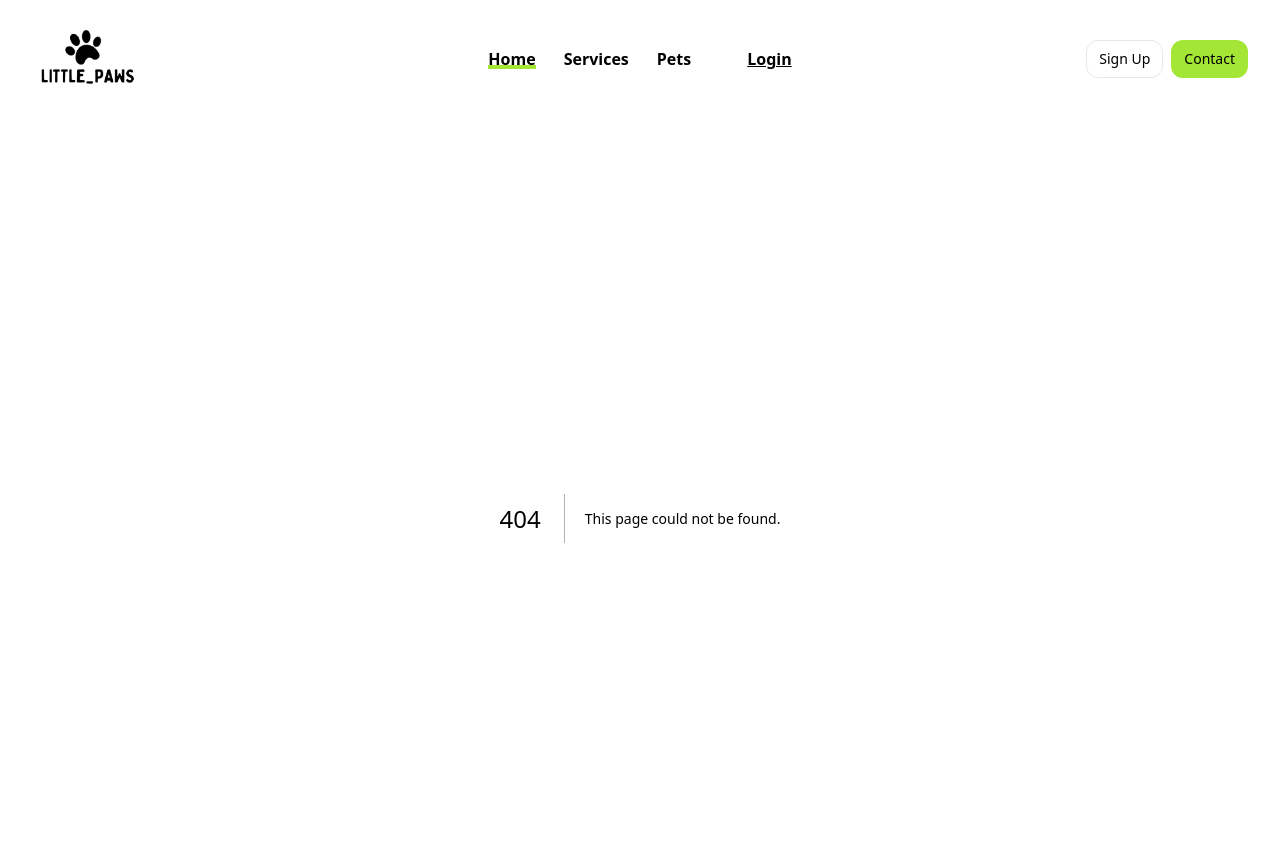
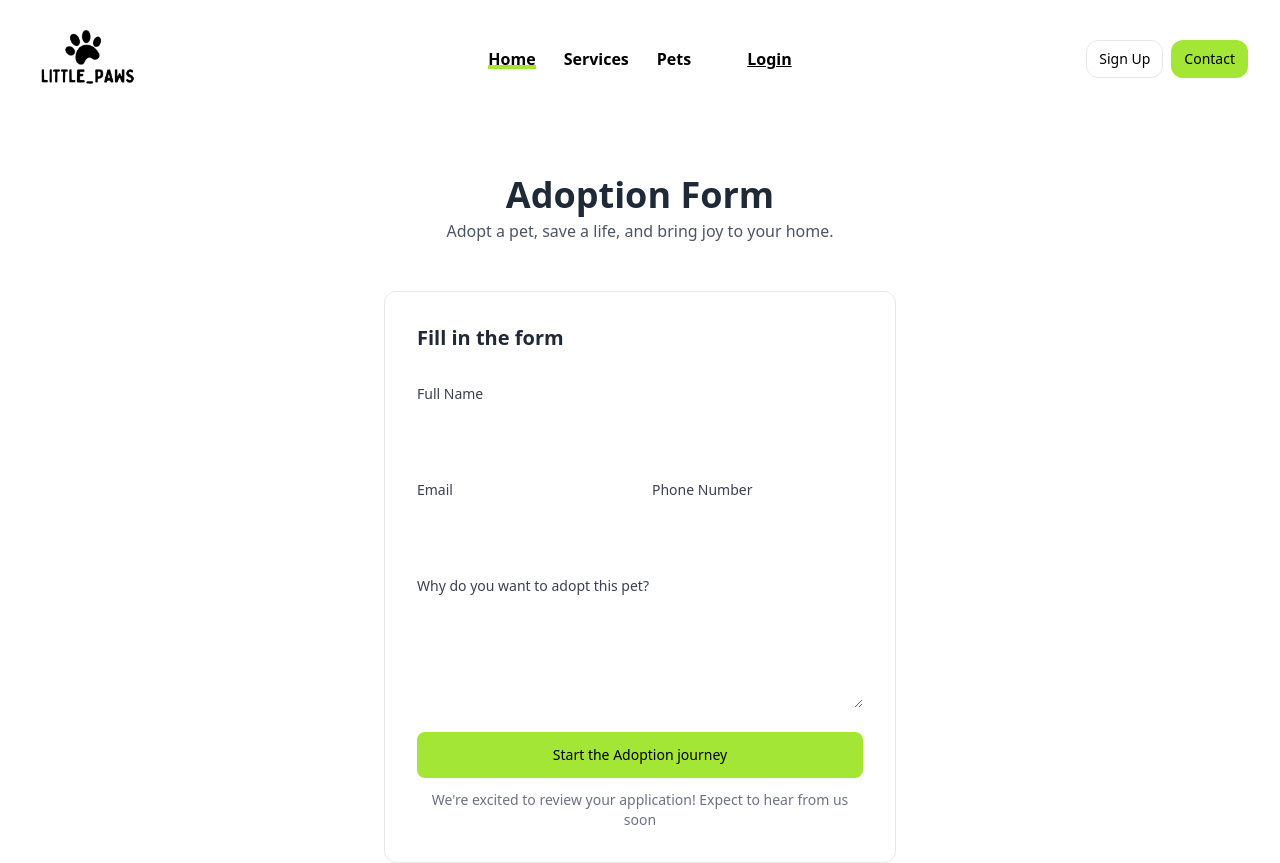
Before and after one commit to NeetuSharma3012/Pet_Adoption_Platform_Frontend, a Next.js app: page /adoptionForm in a window 1280 px wide. Before the commit this address had no page. Shown: the top 863 px of the page. Built offline with nearby package versions, Linux system fonts and the light colour scheme.

Commit message:
frontend

```diff
--- a/package.json
+++ b/package.json
@@ -11,10 +11,12 @@
   "dependencies": {
     "@tabler/icons": "^3.22.0",
     "@tabler/icons-react": "^3.22.0",
+    "axios": "^1.7.8",
     "formik": "^2.4.6",
     "next": "15.0.2",
     "react": "19.0.0-rc-02c0e824-20241028",
     "react-dom": "19.0.0-rc-02c0e824-20241028",
+    "react-hot-toast": "^2.4.1",
     "yup": "^1.4.0"
   },
   "devDependencies": {
--- /dev/null
+++ b/src/app/adoptionForm/page.jsx
@@ -0,0 +1,125 @@
+import React from 'react'
+
+const page = () => {
+  return (
+    <div>
+
+      <>
+  {/* Contact Us */}
+  <div className="max-w-[85rem] px-4 py-10 sm:px-6 lg:px-8 lg:py-14 mx-auto">
+    <div className="max-w-xl mx-auto">
+      <div className="text-center">
+        <h1 className="text-3xl font-bold text-gray-800 sm:text-4xl dark:text-white">
+          Adoption Form
+        </h1>
+        <p className="mt-1 text-gray-600 dark:text-neutral-400">
+          Adopt a pet, save a life, and bring joy to your home.
+        </p>
+      </div>
+    </div>
+    <div className="mt-12 max-w-lg mx-auto">
+      {/* Card */}
+      <div className="flex flex-col border rounded-xl p-4 sm:p-6 lg:p-8 dark:border-neutral-700">
+        <h2 className="mb-8 text-xl font-semibold text-gray-800 dark:text-neutral-200">
+          Fill in the form
+        </h2>
+        <form>
+          <div className="grid gap-4 lg:gap-6">
+            {/* Grid */}
+            <div className="grid grid-cols-1 sm:grid-cols-2 gap-4 lg:gap-6">
+              <div>
+                <label
+                  htmlFor="hs-firstname-contacts-1"
+                  className="block mb-2 text-sm text-gray-700 font-medium dark:text-white"
+                >
+                  Full Name
+                </label>
+                <input
+                  type="text"
+                  name="hs-firstname-contacts-1"
+                  id="hs-firstname-contacts-1"
+                  className="py-3 px-4 block w-full border-gray-200 rounded-lg text-sm focus:border-blue-500 focus:ring-blue-500 disabled:opacity-50 disabled:pointer-events-none dark:bg-neutral-900 dark:border-neutral-700 dark:text-neutral-400 dark:placeholder-neutral-500 dark:focus:ring-neutral-600"
+                />
+              </div>
+
+            </div>
+            {/* End Grid */}
+            {/* Grid */}
+            <div className="grid grid-cols-1 sm:grid-cols-2 gap-4 lg:gap-6">
+              <div>
+                <label
+                  htmlFor="hs-email-contacts-1"
+                  className="block mb-2 text-sm text-gray-700 font-medium dark:text-white"
+                >
+                  Email
+                </label>
+                <input
+                  type="email"
+                  name="hs-email-contacts-1"
+                  id="hs-email-contacts-1"
+                  autoComplete="email"
+                  className="py-3 px-4 block w-full border-gray-200 rounded-lg text-sm focus:border-blue-500 focus:ring-blue-500 disabled:opacity-50 disabled:pointer-events-none dark:bg-neutral-900 dark:border-neutral-700 dark:text-neutral-400 dark:placeholder-neutral-500 dark:focus:ring-neutral-600"
+                />
+              </div>
+              <div>
+                <label
+                  htmlFor="hs-phone-number-1"
+                  className="block mb-2 text-sm text-gray-700 font-medium dark:text-white"
+                >
+                  Phone Number
+                </label>
+                <input
+                  type="text"
+                  name="hs-phone-number-1"
+                  id="hs-phone-number-1"
+                  className="py-3 px-4 block w-full border-gray-200 rounded-lg text-sm focus:border-blue-500 focus:ring-blue-500 disabled:opacity-50 disabled:pointer-events-none dark:bg-neutral-900 dark:border-neutral-700 dark:text-neutral-400 dark:placeholder-neutral-500 dark:focus:ring-neutral-600"
+                />
+              </div>
+            </div>
+            {/* End Grid */}
+            <div>
+              <label
+                htmlFor="hs-about-contacts-1"
+                className="block mb-2 text-sm text-gray-700 font-medium dark:text-white"
+              >
+                Why do you want to adopt this pet?
+              </label>
+              <textarea
+                id="hs-about-contacts-1"
+                name="hs-about-contacts-1"
+                rows={4}
+                className="py-3 px-4 block w-full border-gray-200 rounded-lg text-sm focus:border-blue-500 focus:ring-blue-500 disabled:opacity-50 disabled:pointer-events-none dark:bg-neutral-900 dark:border-neutral-700 dark:text-neutral-400 dark:placeholder-neutral-500 dark:focus:ring-neutral-600"
+                defaultValue={""}
+              />
+            </div>
+          </div>
+          {/* End Grid */}
+          <div className="mt-6 grid">
+            <button
+              type="submit"
+              className="w-full py-3 px-4 inline-flex justify-center items-center gap-x-2 text-sm font-medium rounded-lg border border-transparent bg-lime-400 text-black hover:bg-lime-500 focus:outline-none focus:bg-blue-700 disabled:opacity-50 disabled:pointer-events-none"
+            >
+              Start the Adoption journey
+            </button>
+          </div>
+          <div className="mt-3 text-center">
+            <p className="text-sm text-gray-500 dark:text-neutral-500">
+              We're excited to review your application! Expect to hear from us soon
+            </p>
+          </div>
+        </form>
+      </div>
+      {/* End Card */}
+    </div>
+
+  </div>
+  {/* End Contact Us */}
+</>
+
+    </div>
+
+
+  )
+}
+
+export default page
--- a/src/app/layout.jsx
+++ b/src/app/layout.jsx
@@ -2,6 +2,7 @@ import localFont from "next/font/local";
 import "./globals.css";
 import Navbar from "@/components/Navbar";
 import Footer from "@/components/Footer";
+import { Toaster } from "react-hot-toast";
 
 const geistSans = localFont({
   src: "./fonts/GeistVF.woff",
@@ -26,6 +27,7 @@ export default function RootLayout({ children }) {
         className={`${geistSans.variable} ${geistMono.variable} antialiased`}
       >
         <Navbar/>
+        <Toaster position="top-center"/>
         {children}
         <Footer/>
       </body>
--- a/src/app/signup/page.jsx
+++ b/src/app/signup/page.jsx
@@ -1,7 +1,10 @@
 'use client';
 import { IconCheck, IconLoader3 } from '@tabler/icons-react';
+import axios from 'axios';
 import { useFormik } from 'formik';
+import { useRouter } from 'next/navigation';
 import React from 'react'
+import toast from 'react-hot-toast';
 import * as Yup from 'yup';
 
 const SignupSchema = Yup.object().shape({
@@ -23,6 +26,8 @@ const SignupSchema = Yup.object().shape({
 
 const signup = () => {
 
+  const router =useRouter();
+
 
     //initialising formik
     const form = useFormik({
@@ -32,11 +37,23 @@ const signup = () => {
             password: '',
             confirmPassword: ''
         },
-        onSubmit: (values, { resetForm}) => {
-            setTimeout(() => {
-          console.log(values);
+        onSubmit: (values, { resetForm, setSubmitting }) => {
+      //       setTimeout(() => {
+      //     console.log(values);
+      //     resetForm();
+      // }, 2000);
+
+      //fetch
+      axios.post('http://localhost:5001/user/add', values)
+        .then((result) => {
+          toast.success('User Registered successfully');
           resetForm();
-      }, 2000);
+          router.push('/login');
+        }).catch((err) => {
+          console.log(err);
+          toast.error(err?.response?.data?.message || 'something went wrong');
+          setSubmitting(false);
+        });
 
         },
         validationSchema: SignupSchema
@@ -228,7 +245,7 @@ const signup = () => {
             <div className="relative">
               <input
                 type="password"
-                id="confirm-password"
+                id="confirmPassword"
                 onChange={form.handleChange}
                 value={form.values.confirmPassword}
                 //name="confirm-password"
--- a/src/components/Card.jsx
+++ b/src/components/Card.jsx
@@ -21,13 +21,14 @@ const Card = ({ title,description, imageUrl }) => {
 
     {/* Button Section */}
     <div className="flex gap-5">
-      <button
+      <a
+      href='/adoptionForm'
         className="py-2 px-3 inline-flex items-center gap-x-2 text-sm font-medium rounded-xl bg-white border border-gray-200 text-black hover:bg-gray-100
         focus:outline-none focus:bg-gray-100 disabled:opacity-50 disabled:pointer-events-none dark:bg-neutral-900 dark:border-neutral-700 dark:hover:bg-white/10 dark:text-white dark:hover:text-white dark:focus:text-white"
         aria-label="Primary Action"
       >
         Adopt Now
-      </button>
+      </a>
 
       <button
           type="button"
--- a/src/components/PetPrioritySec.jsx
+++ b/src/components/PetPrioritySec.jsx
@@ -3,39 +3,38 @@ import React from 'react'
 
 const PetPrioritySec = () => {
   return (
-    <div className='bg-white py-12 px-6 flex flex-col md:flex-row items-center justify-between'>
-      {/*left text section*/}
+    <div className='py-16 bg-white'>
+      <div className='container mx-auto grid grid-cols-1 md:grid-cols-2 gap-8 items-center'>
 
-      <div className='max-w-lg'>
-      <h2 className='text-4xl font-serif font-bold text-black mb-4'>
-        Your Pets <br /> Are our  <br />Priority
+        {/* left ares */}
+        <div className=''>
+          <h2 className='text-4xl font-bold text-black mb-4 font-serif'>
+            Your Pets<br/> Are  Our Priority
           </h2>
 
-      <p className='text-small text-gray-600 mb-6'>
-        Ensure you are fully prepared to provide proper care and attention
-        to your pet before welcoming them into your home
+          <p className='text-gray-600 mb-6'>
+            Ensure you are fully prepared to provide proper
+              care and attention to your pet before welcoming them into your home.
           </p>
+
           <a
           href="/pets"
-      className='bg-lime-400 w-fit text-black py-2 px-6 rounded-lg font-small hover:lime-600 transition'
+          className='flex items-center justify-center gap-2 px-6 py-3 bg-lime-400 text-black hover:bg-lime-500 text-black font-semibold rounded-lg'
           >
-        Adopt<IconPawFilled className='text-center'/>
+          Adopt a pet <IconPawFilled className='position-center'/>
           </a>
         </div>
 
-      {/*right image section */}
-
-      <div className='relative mt-8 md:mt-0'>
-        {/*main image */}
+        {/* right image */}
+        <div>
           <img src="/puppyImg.png"
-        alt="small puppy"
-        className='w-80 h-80 object-cover rounded-full border-4 border-lime-500'
+          alt="puppy"
+          className='bg-slate-100 rounded-full border-2 border-lime-200 shadow-md '
           />
+        </div>
       </div>
 
     </div>
-
-
 
   )
 }
```
Also changed, not shown: 1 other file (tests, documents, lock files or other folders). Lines whose indentation alone changed are shown as unchanged.
